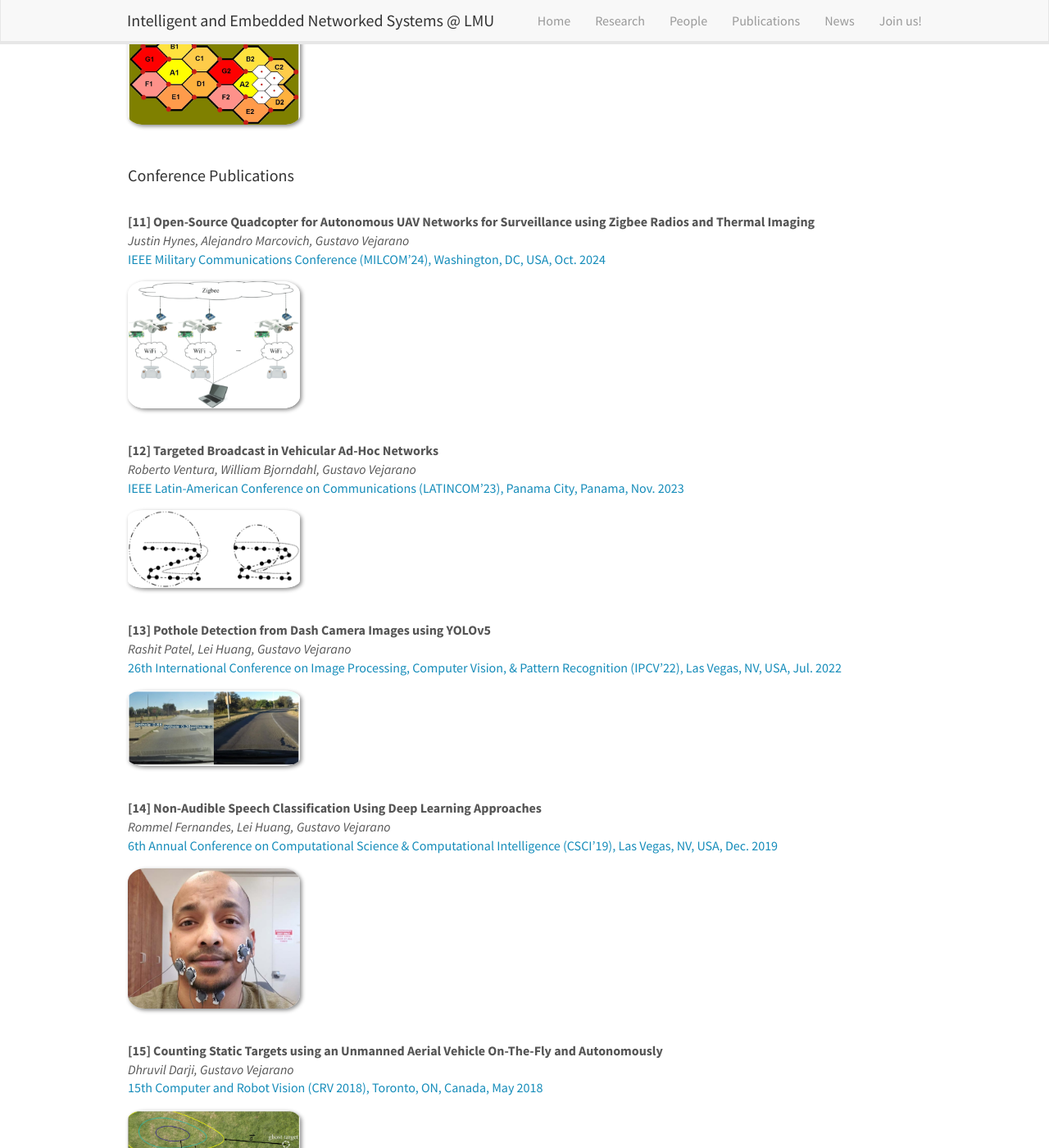
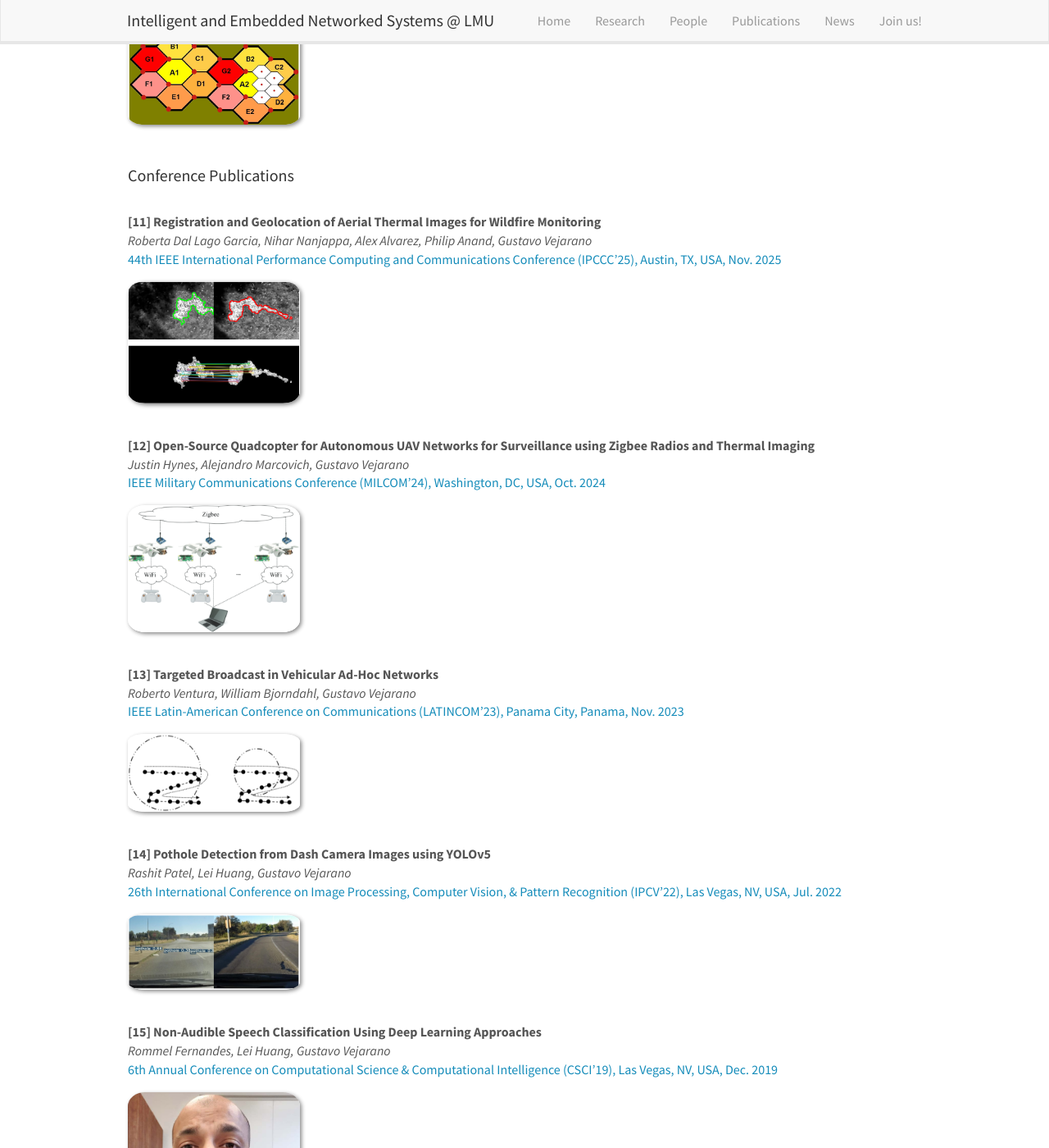
Before and after one commit to intemnets/intemnets.github.io, a Jekyll site: the page built from _pages/publications.md, in a window 1280 px wide and 1400 px high, scrolled down 2379 px. Shown: the whole window at 82% size. Built offline with Jekyll 4.4.1, drawn with Linux system fonts in a browser that asks for light colours; nearby versions of some CDN libraries; some of the changed text lies outside the part shown.

Commit message:
add comment

```diff
--- a/_data/confpubs.yml
+++ b/_data/confpubs.yml
@@ -1,3 +1,10 @@
+- title: "Registration and Geolocation of Aerial Thermal Images for Wildfire Monitoring"
+  image: imgregistration.png
+  authors: Roberta Dal Lago Garcia, Nihar Nanjappa, Alex Alvarez, Philip Anand, Gustavo Vejarano
+  link:
+    url:
+    display: 44th IEEE International Performance Computing and Communications Conference (IPCCC'25), Austin, TX, USA, Nov. 2025
+
 - title: "Open-Source Quadcopter for Autonomous UAV Networks for Surveillance using Zigbee Radios and Thermal Imaging"
   image: uavnet.png
   authors: Justin Hynes, Alejandro Marcovich, Gustavo Vejarano
--- a/_data/news.yml
+++ b/_data/news.yml
@@ -1,3 +1,6 @@
+- date: August 30, 2025
+  headline: "Our paper on geolocation of thermal images of wildfires has been accepted for publication at IEEE IPCCC 2025. <img src='/images/newspic/imgregistration.png' class='img-responsive' style='max-width: 230px' />"
+
 - date: June 22, 2025
   headline: "Our paper on distributed monitoring using quadcopters has been [published](https://doi.org/10.3390/robotics14070085). <img src='/images/newspic/gmm.png' class='img-responsive' style='max-width: 230px' />"
 
```
Also changed, not shown: images/newspic/imgregistration.png (added), images/pubpic/confpics/imgregistration.png (added), 9 other files.
